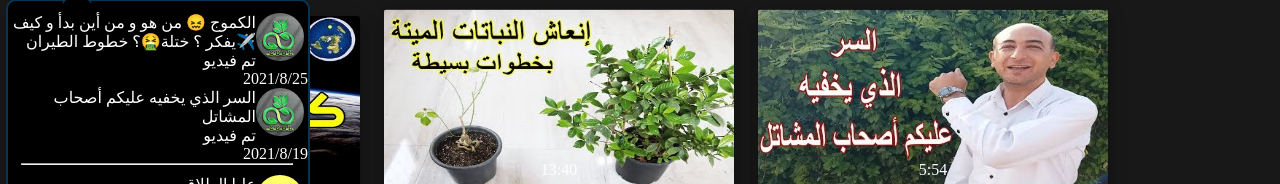
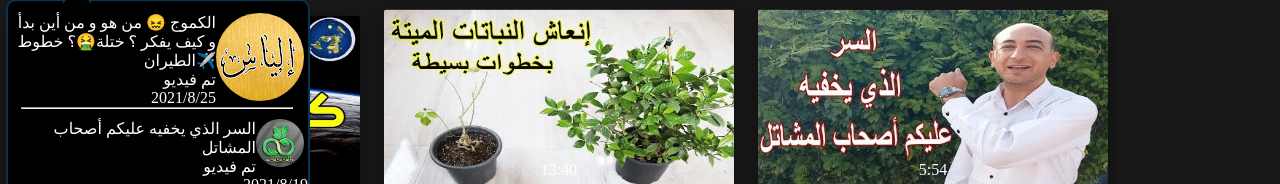
Before and after one commit to Moaaz1126/videotext, a plain HTML site: page index.html in a window 1280 px wide. Both pictures are taken after a click on the button 77 px from the left and 27 px from the top of the page. Shown: the part 53-237 px from the top of the page. Drawn offline with Linux system fonts and the light colour scheme.

Commit message:
Update index.html

```diff
--- a/index.html
+++ b/index.html
@@ -63,11 +63,12 @@
     <div id="not">
         <div class="sq1"></div>
                         <div class="not1">
-            <img class="icon2" src="img/cool.jpg">
+            <img class="icon2" src="img/tl.jpg">
             <p class="Name">الكموج 😖 من هو و من أين بدأ و كيف يفكر ؟ ختلة🤮؟ خطوط الطيران✈️</p>
             <p class="Name">تم فيديو </p>
             <span class="date2">2021/8/25</span>
         </div>
+        <hr class="hr">
                 <div class="not1">
             <img class="icon2" src="img/cool.jpg">
             <p class="Name">السر الذي يخفيه عليكم أصحاب المشاتل</p>
```
